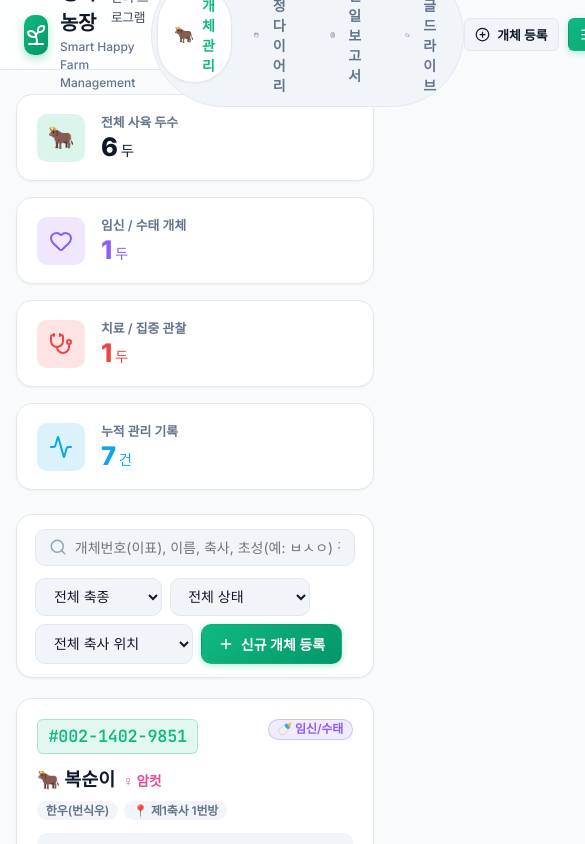
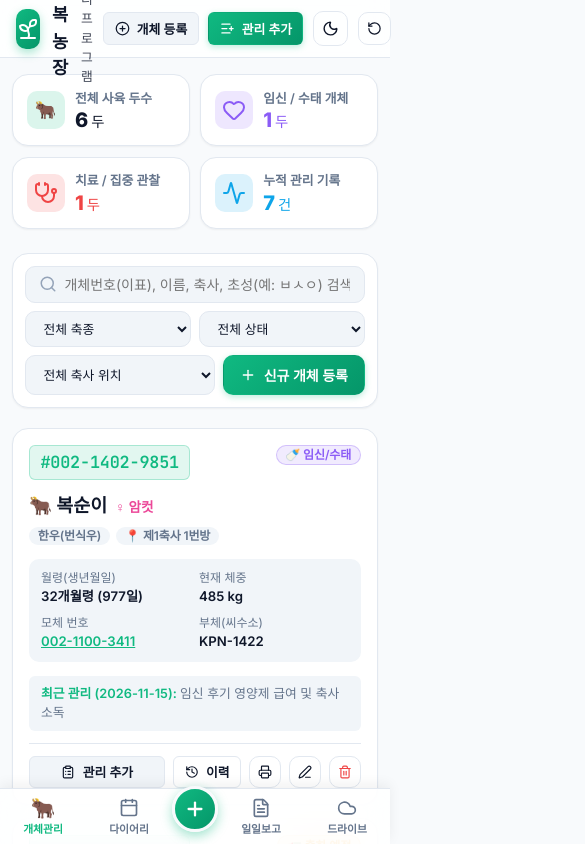
Before and after one commit to sysmedic/happy-farm, a React (Vite) app: page / in a window 390 px wide. Shown: the top 844 px of the page, 585 px wide, since content can reach past the window. Built offline with nearby package versions, Linux system fonts and the light colour scheme; a web font is replaced by a local one.

Commit message:
feat: add mobile PWA support, responsive bottom navigation bar, and bottom sheet modals

```diff
--- a/src/App.jsx
+++ b/src/App.jsx
@@ -1,5 +1,6 @@
 import React, { useState, useEffect } from 'react';
 import TopBar from './components/layout/TopBar.jsx';
+import MobileNavBar from './components/layout/MobileNavBar.jsx';
 import EntityList from './components/entities/EntityList.jsx';
 import EntityDetailModal from './components/entities/EntityDetailModal.jsx';
 import EntityFormModal from './components/entities/EntityFormModal.jsx';
@@ -286,6 +287,19 @@ export default function App() {
         )}
       </main>
 
+      {/* 모바일 하단 전용 네비게이션 탭바 (화면 폭 768px 이하에서 노출) */}
+      <MobileNavBar
+        activeTab={activeTab}
+        onSelectTab={(tab) => {
+          setActiveTab(tab);
+          setPrintSheetEntity(null);
+        }}
+        onOpenCareLogModal={(preselected = null) => {
+          setCareLogPreselectedEntity(preselected);
+          setIsCareLogModalOpen(true);
+        }}
+      />
+
       {/* 개체 상세 관리 내역 모달 (타임라인 & 처치 기록) */}
       {selectedEntityForDetail && (
         <EntityDetailModal
--- /dev/null
+++ b/src/components/layout/MobileNavBar.jsx
@@ -0,0 +1,59 @@
+import React from 'react';
+import {
+  Calendar,
+  FileText,
+  Cloud,
+  Plus,
+  ListPlus
+} from 'lucide-react';
+
+export default function MobileNavBar({
+  activeTab,
+  onSelectTab,
+  onOpenCareLogModal
+}) {
+  return (
+    <nav className="mobile-bottom-bar" aria-label="모바일 하단 네비게이션">
+      <button
+        className={`mobile-nav-btn ${activeTab === 'entities' ? 'active' : ''}`}
+        onClick={() => onSelectTab('entities')}
+      >
+        <span style={{ fontSize: '1.25rem', lineHeight: 1 }}>🐂</span>
+        <span className="mobile-nav-label">개체관리</span>
+      </button>
+
+      <button
+        className={`mobile-nav-btn ${activeTab === 'diary' ? 'active' : ''}`}
+        onClick={() => onSelectTab('diary')}
+      >
+        <Calendar size={20} />
+        <span className="mobile-nav-label">다이어리</span>
+      </button>
+
+      {/* 중앙 빠른 현장 등록 버튼 (플로팅 액션) */}
+      <button
+        className="mobile-fab-btn"
+        onClick={() => onOpenCareLogModal()}
+        title="현장 관리 기록 빠른 추가"
+      >
+        <Plus size={22} color="#ffffff" strokeWidth={2.5} />
+      </button>
+
+      <button
+        className={`mobile-nav-btn ${activeTab === 'report' ? 'active' : ''}`}
+        onClick={() => onSelectTab('report')}
+      >
+        <FileText size={20} />
+        <span className="mobile-nav-label">일일보고</span>
+      </button>
+
+      <button
+        className={`mobile-nav-btn ${activeTab === 'cloud' ? 'active' : ''}`}
+        onClick={() => onSelectTab('cloud')}
+      >
+        <Cloud size={20} />
+        <span className="mobile-nav-label">드라이브</span>
+      </button>
+    </nav>
+  );
+}
--- a/src/index.css
+++ b/src/index.css
@@ -1126,6 +1126,204 @@ a:hover {
   }
 }
 
+/* Mobile Bottom Navigation Bar */
+.mobile-bottom-bar {
+  display: none;
+}
+
+/* ==========================================================================
+   Mobile Responsive Breakpoint (스마트폰 & 태블릿 최적화)
+   ========================================================================== */
+@media (max-width: 768px) {
+  :root {
+    --header-height: 58px;
+  }
+
+  body {
+    padding-bottom: calc(64px + env(safe-area-inset-bottom, 14px));
+  }
+
+  .topbar {
+    padding: 0 1rem;
+  }
+
+  .topbar .nav-tabs {
+    display: none; /* 모바일에서는 하단 탭바로 대체 */
+  }
+
+  .brand-title {
+    font-size: 1.1rem;
+  }
+
+  .brand-subtitle {
+    display: none;
+  }
+
+  .main-content {
+    padding: 1rem 0.75rem;
+  }
+
+  /* 2열 통계 카드 */
+  .stats-grid {
+    grid-template-columns: repeat(2, 1fr);
+    gap: 0.65rem;
+  }
+
+  .stat-card {
+    padding: 0.85rem;
+    gap: 0.65rem;
+  }
+
+  .stat-icon-wrapper {
+    width: 38px;
+    height: 38px;
+    font-size: 1.1rem;
+  }
+
+  .stat-value {
+    font-size: 1.25rem;
+  }
+
+  /* 모바일 필터 바 */
+  .filter-bar {
+    padding: 0.75rem;
+    gap: 0.5rem;
+  }
+
+  .search-input-group {
+    min-width: 100%;
+  }
+
+  .filter-select {
+    flex: 1;
+    font-size: 0.8rem;
+  }
+
+  /* 1열 카드 그리드 */
+  .entity-cards-grid {
+    grid-template-columns: 1fr;
+    gap: 0.85rem;
+  }
+
+  .entity-card {
+    padding: 1rem;
+  }
+
+  .entity-specs-grid {
+    padding: 0.6rem 0.75rem;
+    gap: 0.5rem;
+  }
+
+  /* 모바일 바텀 시트 형태 모달 */
+  .modal-overlay {
+    align-items: flex-end;
+    padding: 0;
+  }
+
+  .modal-content {
+    max-width: 100%;
+    max-height: 88vh;
+    border-radius: 22px 22px 0 0;
+    border-bottom: none;
+    animation: slideUpBottom 0.25s cubic-bezier(0.16, 1, 0.3, 1);
+  }
+
+  .modal-header {
+    padding: 1rem 1.25rem;
+  }
+
+  .modal-body {
+    padding: 1.1rem 1.25rem;
+  }
+
+  .modal-footer {
+    padding: 0.85rem 1.25rem;
+    padding-bottom: calc(0.85rem + env(safe-area-inset-bottom, 10px));
+  }
+
+  /* 폼 1열 배치 (터치 용이성) */
+  .form-grid {
+    grid-template-columns: 1fr;
+    gap: 0.85rem;
+  }
+
+  .category-picker-grid {
+    grid-template-columns: repeat(3, 1fr);
+  }
+
+  /* 모바일 하단 네비게이션 탭바 */
+  .mobile-bottom-bar {
+    display: flex;
+    align-items: center;
+    justify-content: space-around;
+    position: fixed;
+    bottom: 0;
+    left: 0;
+    right: 0;
+    z-index: 90;
+    height: calc(56px + env(safe-area-inset-bottom, 12px));
+    padding-bottom: env(safe-area-inset-bottom, 12px);
+    background: var(--bg-glass);
+    backdrop-filter: blur(16px);
+    -webkit-backdrop-filter: blur(16px);
+    border-top: 1px solid var(--border-color);
+    box-shadow: 0 -4px 12px rgba(0, 0, 0, 0.06);
+  }
+
+  .mobile-nav-btn {
+    flex: 1;
+    display: flex;
+    flex-direction: column;
+    align-items: center;
+    justify-content: center;
+    gap: 2px;
+    background: transparent;
+    border: none;
+    color: var(--text-muted);
+    cursor: pointer;
+    padding: 6px 0;
+    transition: all 0.15s ease;
+  }
+
+  .mobile-nav-btn.active {
+    color: var(--color-primary);
+  }
+
+  .mobile-nav-label {
+    font-size: 0.675rem;
+    font-weight: 700;
+  }
+
+  /* 중앙 원형 플로팅 액션 버튼 (현장 빠른 등록) */
+  .mobile-fab-btn {
+    width: 46px;
+    height: 46px;
+    border-radius: 50%;
+    background: linear-gradient(135deg, #10b981 0%, #059669 100%);
+    border: 3px solid var(--bg-page);
+    display: flex;
+    align-items: center;
+    justify-content: center;
+    cursor: pointer;
+    box-shadow: 0 4px 12px rgba(16, 185, 129, 0.4);
+    margin-top: -16px;
+    transition: transform 0.15s ease;
+  }
+
+  .mobile-fab-btn:active {
+    transform: scale(0.92);
+  }
+}
+
+@keyframes slideUpBottom {
+  from {
+    transform: translateY(100%);
+  }
+  to {
+    transform: translateY(0);
+  }
+}
+
 /* Print Media Query */
 @media print {
   body {
@@ -1134,6 +1332,8 @@ a:hover {
   }
   .topbar,
   .topbar-actions,
+  .mobile-bottom-bar,
+  .mobile-fab-btn,
   .btn,
   .filter-bar,
   .modal-overlay,
```
Also changed, not shown: index.html (+7 -1 lines), public/manifest.json (added).
